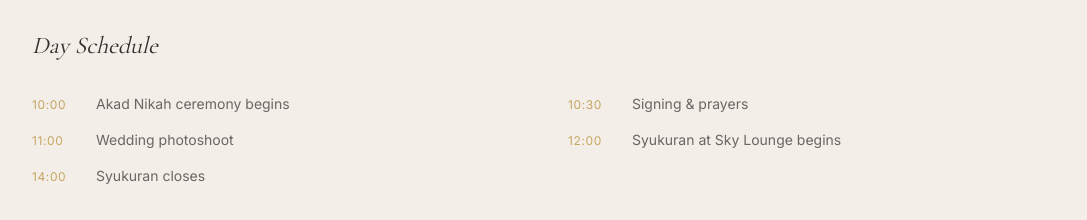
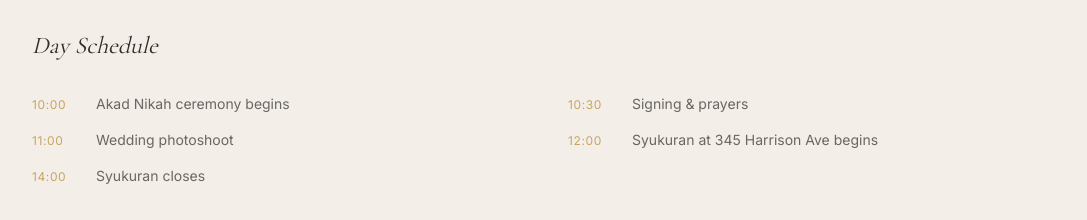
Before and after one commit to rachmawaty/fr-wedding, a Next.js app: page / in a window 1280 px wide. Shown: the part 1400-1620 px from the top of the page, without its empty margins (96-1183 px from the left). Built offline with nearby package versions, Linux system fonts and the light colour scheme.

Commit message:
fix: update day schedule to 345 Harrison Ave instead of Sky Lounge
Co-Authored-By: Claude Sonnet 4.6 <noreply@anthropic.com>

```diff
--- a/components/EventDetails.tsx
+++ b/components/EventDetails.tsx
@@ -27,7 +27,7 @@ const schedule = [
   { time: "10:00", label: "Akad Nikah ceremony begins" },
   { time: "10:30", label: "Signing & prayers" },
   { time: "11:00", label: "Wedding photoshoot" },
-  { time: "12:00", label: "Syukuran at Sky Lounge begins" },
+  { time: "12:00", label: "Syukuran at 345 Harrison Ave begins" },
   { time: "14:00", label: "Syukuran closes" },
 ];
 
```
